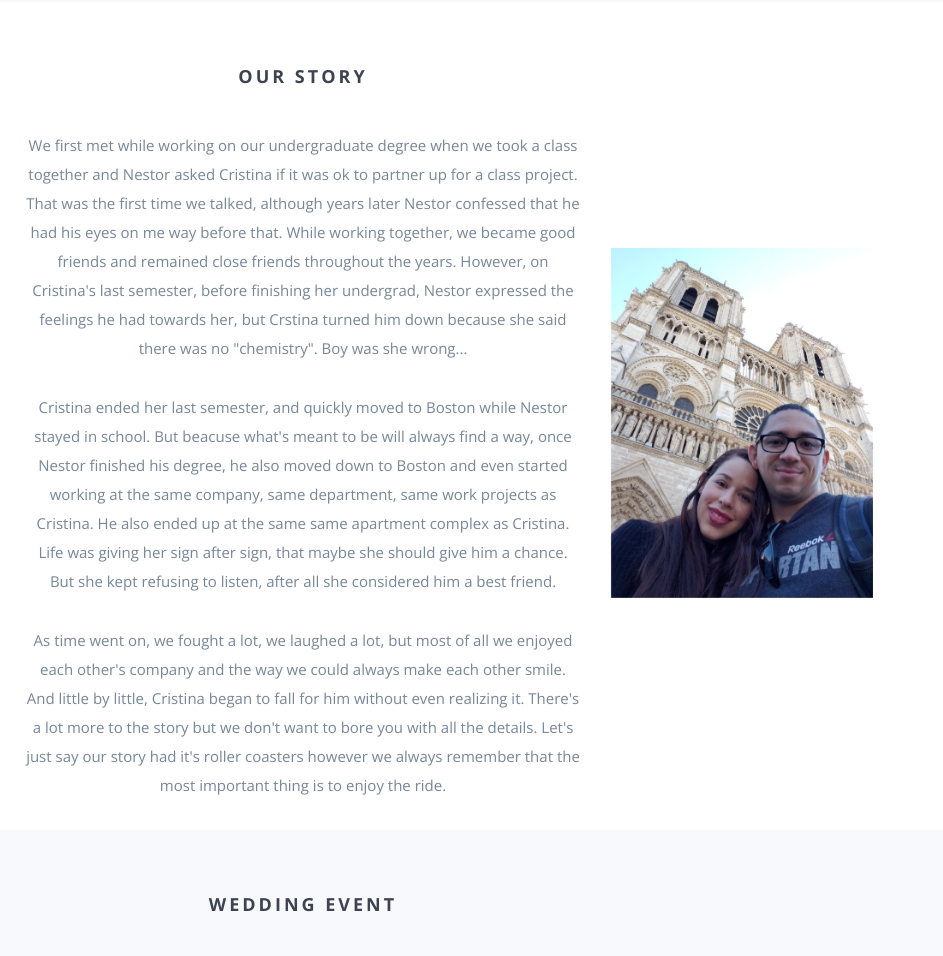
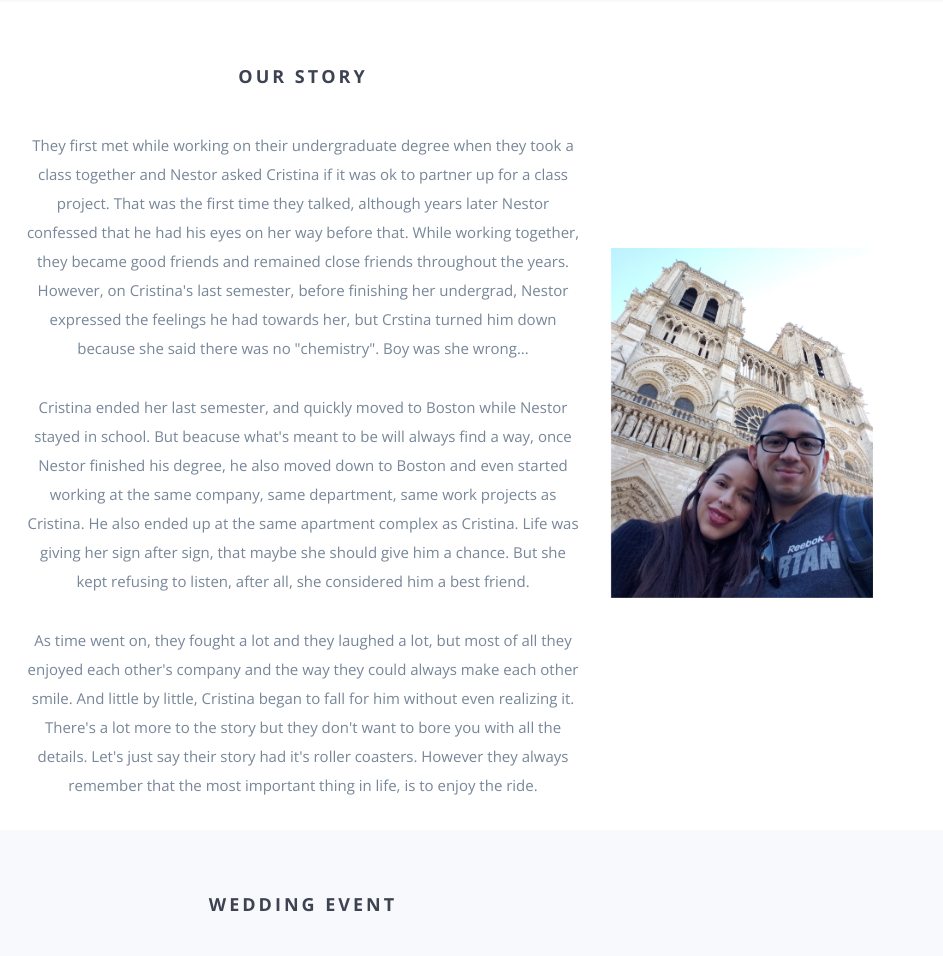
Before and after one commit to rotsen91/rotsen91.github.io, a website: page index.html in a window 1280 px wide. Shown: the part 1440-2396 px from the top of the page, 337-1280 px from the left. Drawn offline with nearby package versions, Linux system fonts and the light colour scheme; some packages are replaced by stand-ins of ours; a script that the page names is missing; files whose address does not match are found by name.

Commit message:
fix typo

```diff
--- a/index.html
+++ b/index.html
@@ -132,23 +132,23 @@
                 <div class="col-md-3 hidden-sm hidden-xs" style="margin-top: 10%;"><img src="img/photo1.jpg" class="wp1"></div>
                 <div class="col-md-6">
                     <p>
-                        We first met while working on our undergraduate degree when we took a class together and Nestor asked Cristina if it was ok to partner up for a class project. That was the first time we talked,
+                        They first met while working on their undergraduate degree when they took a class together and Nestor asked Cristina if it was ok to partner up for a class project. That was the first time they talked,
                         although years later Nestor confessed that
-                        he had his eyes on me way before that. While working together, we became good friends and remained close
+                        he had his eyes on her way before that. While working together, they became good friends and remained close
                         friends throughout the years. However, on Cristina's last semester, before finishing her undergrad, Nestor expressed the feelings he had towards her, but
                         Crstina turned him down because she said there was no "chemistry". Boy was she wrong...
                     </p>
                     <p>
                         Cristina ended her last semester, and quickly moved to Boston while Nestor stayed in school. But beacuse what's meant to be will always find a way, once Nestor finished his degree, he also moved down to Boston and
-                        even started working at the same company, same department, same work projects as Cristina. He also ended up at the same
+                        even started working at the same company, same department, same work projects as Cristina. He also ended up at the
                         same apartment complex as Cristina. Life was giving her sign after sign, that maybe she should give him a chance. But she kept refusing
-                        to listen, after all she considered him a best friend.
+                        to listen, after all, she considered him a best friend.
                     </p>
                     <p>
-                        As time went on, we fought a lot, we laughed a lot, but most of all we enjoyed each other's company and the way we could always
+                        As time went on, they fought a lot and they laughed a lot, but most of all they enjoyed each other's company and the way they could always
                         make each other smile. And little by little, Cristina began to fall for him without even realizing it. There's a lot more to the story
-                        but we don't want to bore you with all the details.
-                        Let's just say our story had it's roller coasters however we always remember that the most important thing is to enjoy the ride.
+                        but they don't want to bore you with all the details.
+                        Let's just say their story had it's roller coasters. However they always remember that the most important thing in life, is to enjoy the ride.
 
                     </p>
                 </div>
```
